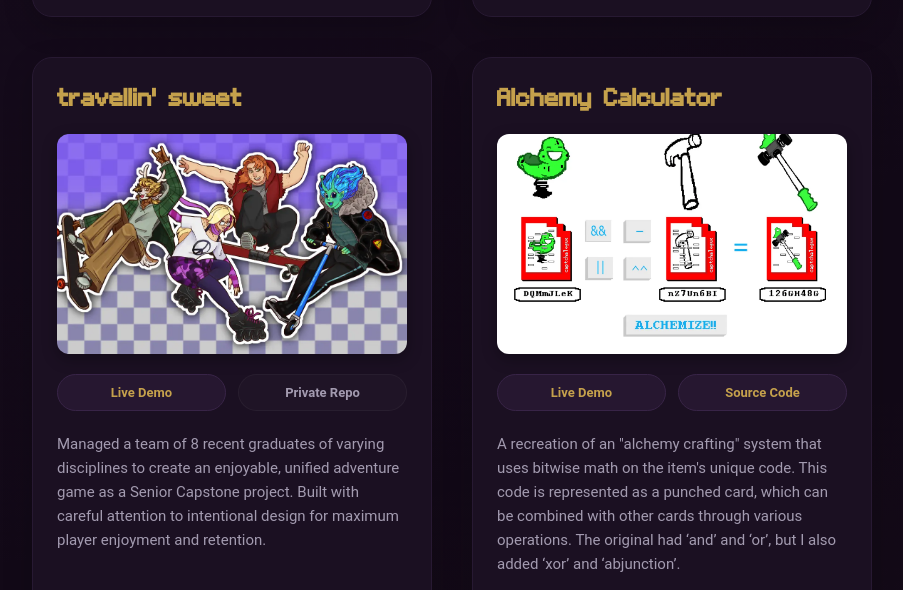
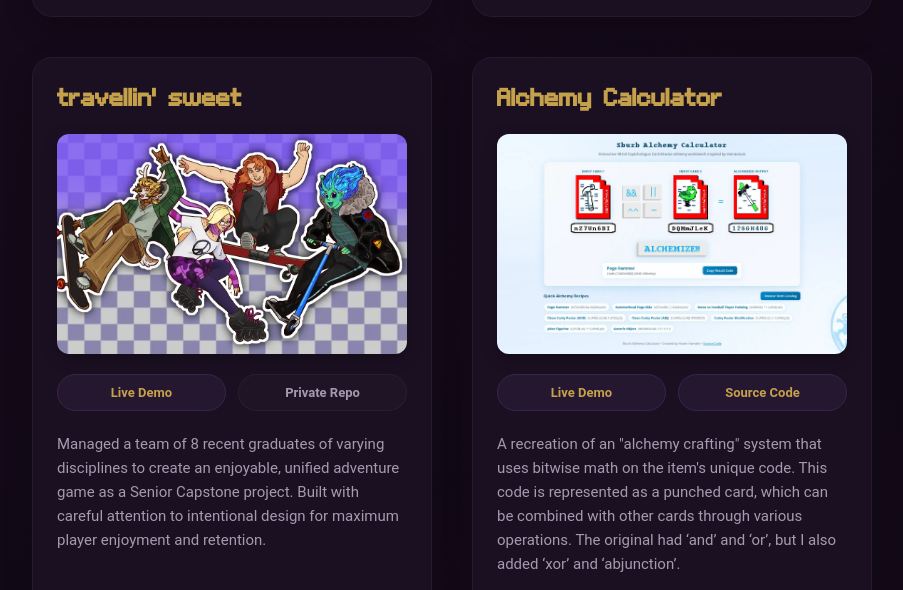
Before and after one commit to hhamelin/portfolio, a website: page index.html in a window 1280 px wide. Shown: the part 2164-2754 px from the top of the page, without its empty margins (188-1091 px from the left). Drawn offline with nearby package versions, Linux system fonts and the light colour scheme; files that its build step writes are made by us from their sources; no server answers; a web font is replaced by a local one.

Commit message:
Updated Alchemy entry

```diff
--- a/index.html
+++ b/index.html
@@ -336,19 +336,19 @@
           <div class="project">
             <h3>Alchemy Calculator</h3>
             <picture>
-              <source srcset="img/projects/alchemy/alchemy.jxl" type="image/jxl" />
-              <source srcset="img/projects/alchemy/alchemy.webp" type="image/webp" />
+              <source srcset="img/projects/alchemy/alchemy-1.jxl" type="image/jxl" />
+              <source srcset="img/projects/alchemy/alchemy-1.webp" type="image/webp" />
               <img
                 class="image"
                 title="Alchemy Calculator"
-                src="img/projects/alchemy/alchemy.webp"
+                src="img/projects/alchemy/alchemy-1.webp"
                 data-project="alchemy"
-                data-images="img/projects/alchemy/alchemy.webp"
+                data-images="img/projects/alchemy/alchemy-1.webp, img/projects/alchemy/alchemy-2.webp, img/projects/alchemy/alchemy-3.webp"
               />
             </picture>
             <div class="text">
               <div class="links">
-                <a href="https://wasworld.xyz/projects/SburbAlchemy/">Live Demo</a>
+                <a href="https://projects.havenhamelin.work/alchemy">Live Demo</a>
                 <a href="https://github.com/hhamelin/SburbAlchemy">Source Code</a>
               </div>
               <p class="description">
@@ -461,10 +461,19 @@
             </h3>
 
             <p class="about-text">
-              For as long as I can remember, I've been tinkering with technology under the hood—self-hosting FOSS server software, hacking together Linux-based gadgets, and managing systems through the command line. That lifelong curiosity for software and hardware directly led to my Media Arts & Sciences degree from IU Indy in Game Design, Web Development, and Digital Storytelling.
+              For as long as I can remember, I've been tinkering with technology under the
+              hood—self-hosting FOSS server software, hacking together Linux-based gadgets, and
+              managing systems through the command line. That lifelong curiosity for software and
+              hardware directly led to my Media Arts & Sciences degree from IU Indy in Game Design,
+              Web Development, and Digital Storytelling.
             </p>
             <p class="about-text">
-              I am comfortable with a variety of web frameworks (React, Next.js, Vanilla JS) and enjoy learning about their advantages and disadvantages. I am also able to utilize a multitude of game engines (Godot, Unity, Unreal) but tend to stick to Godot for personal projects, due to its lightweight nature. I take a multidisciplinary approach to both web development and game design, weaving together the principles of both mediums.
+              I am comfortable with a variety of web frameworks (React, Next.js, Vanilla JS) and
+              enjoy learning about their advantages and disadvantages. I am also able to utilize a
+              multitude of game engines (Godot, Unity, Unreal) but tend to stick to Godot for
+              personal projects, due to its lightweight nature. I take a multidisciplinary approach
+              to both web development and game design, weaving together the principles of both
+              mediums.
             </p>
 
             <div class="skills-matrix">
```
Also changed, not shown: img/projects/alchemy/alchemy-1.webp (added), img/projects/alchemy/alchemy-2.webp (added), img/projects/alchemy/alchemy-3.webp (added), img/projects/alchemy/alchemy.webp (deleted), 4 other files.
